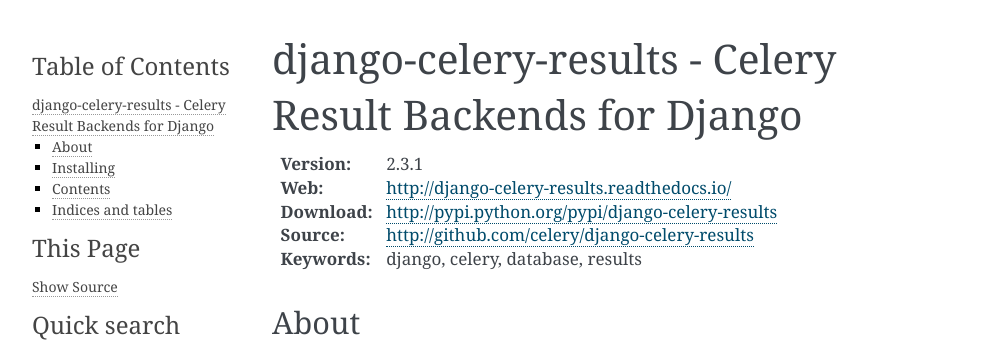
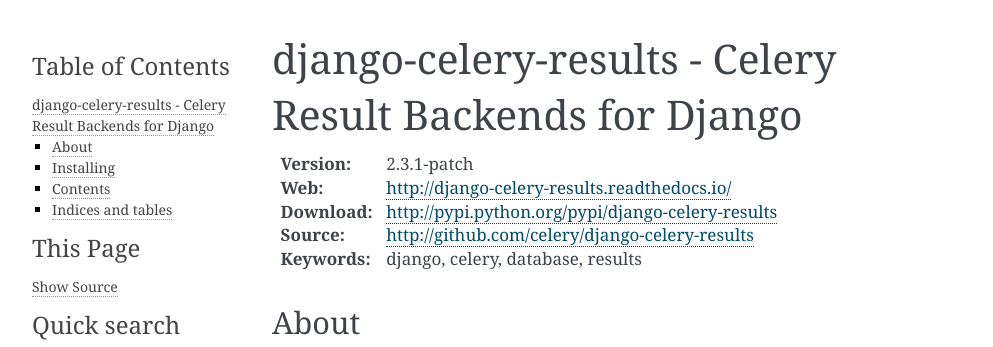
Before and after one commit to celery/django-celery-results, a Sphinx documentation site: the page built from docs/index.rst, in a window 1280 px wide. Shown: the top 347 px of the page, without its empty margins (148-1141 px from the left). Built offline with Sphinx 7.4.7, drawn with Linux system fonts in a browser that asks for light colours.

Commit message:
update: versions

```diff
--- a/README.rst
+++ b/README.rst
@@ -4,7 +4,7 @@
 
 |build-status| |coverage| |license| |wheel| |pyversion| |pyimp|
 
-:Version: 2.3.1
+:Version: 2.3.1-patch
 :Web: http://django-celery-results.readthedocs.io/
 :Download: http://pypi.python.org/pypi/django-celery-results
 :Source: http://github.com/celery/django-celery-results
--- a/django_celery_results/__init__.py
+++ b/django_celery_results/__init__.py
@@ -8,7 +8,7 @@
 
 import django
 
-__version__ = '2.3.1'
+__version__ = '2.3.1-patch'
 __author__ = 'Asif Saif Uddin, Ask Solem'
 __contact__ = 'auvipy@gmai.com, ask@celeryproject.org'
 __homepage__ = 'https://github.com/celery/django-celery-results'
--- a/docs/includes/introduction.txt
+++ b/docs/includes/introduction.txt
@@ -1,4 +1,4 @@
-:Version: 2.3.1
+:Version: 2.3.1-patch
 :Web: http://django-celery-results.readthedocs.io/
 :Download: http://pypi.python.org/pypi/django-celery-results
 :Source: http://github.com/celery/django-celery-results
```
Also changed, not shown: .bumpversion.cfg.
